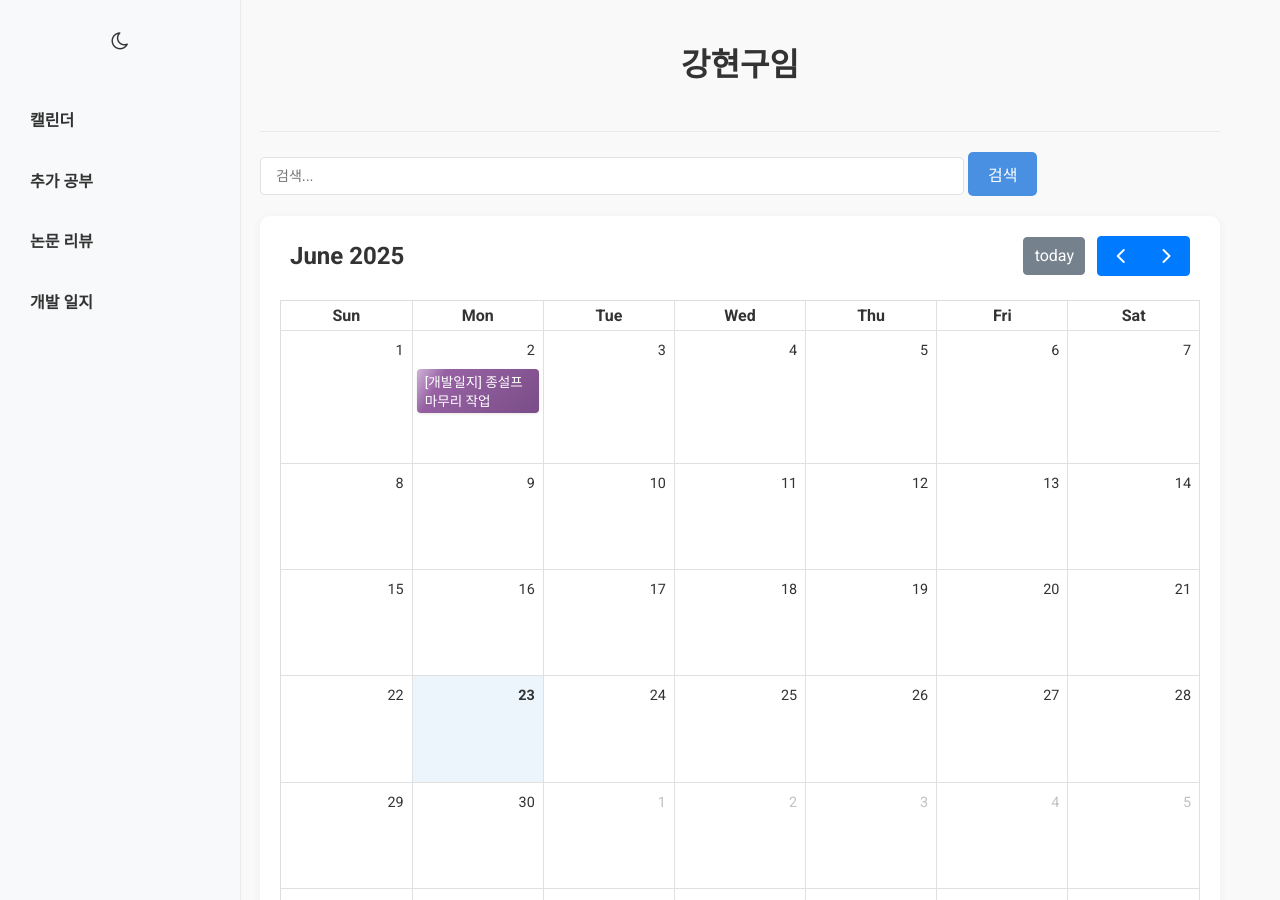
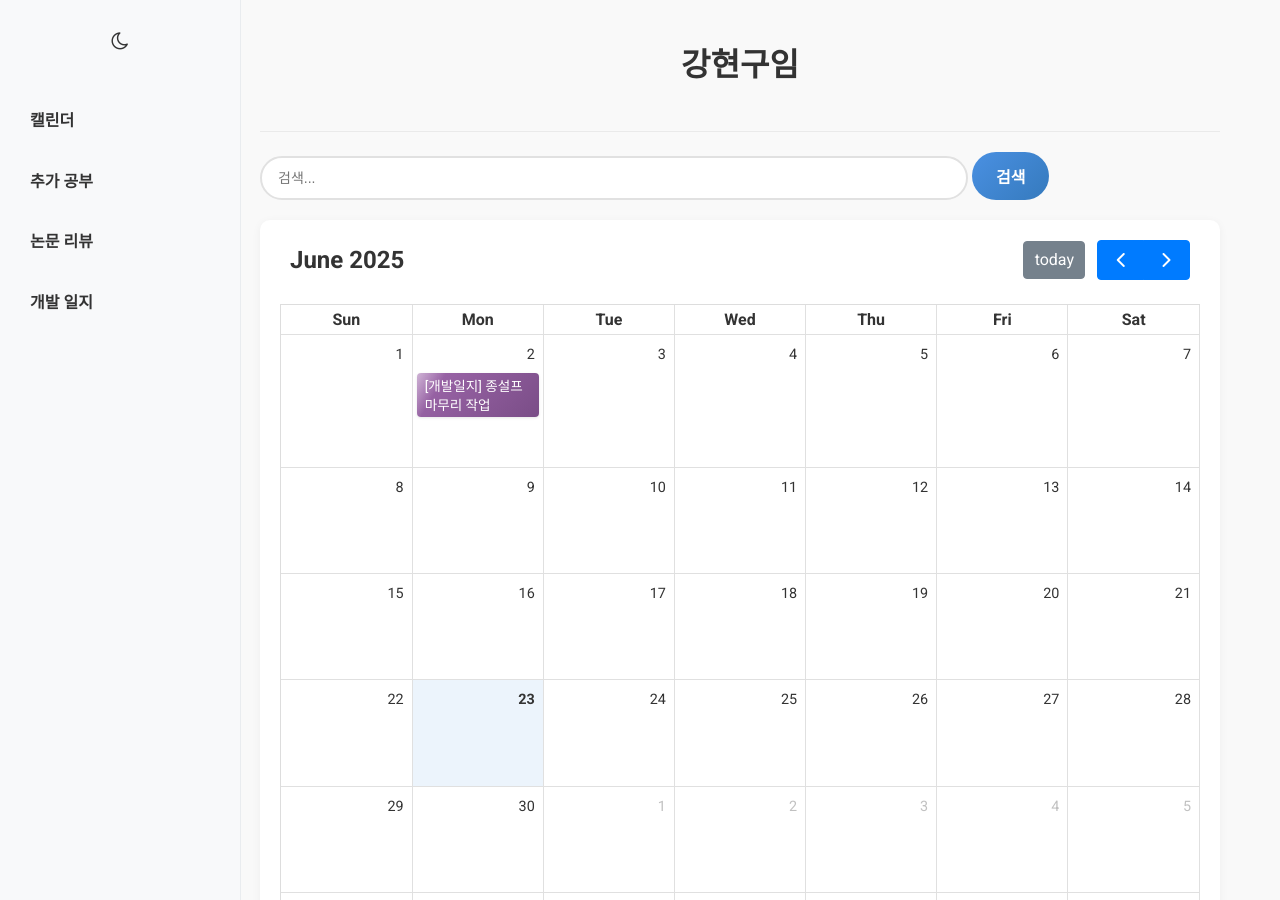
Before and after one commit to ardkyer/ardkyer.github.io, a Jekyll site: the page built from index.markdown, in a window 1280 px wide and 900 px high. Built offline with Jekyll 4.4.1, drawn with Linux system fonts in a browser that asks for light colours; nearby versions of some CDN libraries; comment, search, counter and statistics services are not loaded.

Commit message:
Desigh: 검색기능 디자인

```diff
--- a/_layouts/default.html
+++ b/_layouts/default.html
@@ -320,29 +320,145 @@
             width: 100%;
             /* 검색창 너비도 컨테이너에 맞춤 */
             margin: 20px 0;
+            gap: 10px;
+            align-items: center;
         }
 
 
         #search-input {
             flex: 1;
-            padding: 10px 15px;
-            border: 1px solid #e1e1e1;
-            border-radius: 5px;
+            padding: 12px 16px;
+            border: 2px solid #e1e1e1;
+            border-radius: 25px;
             font-size: 14px;
+            transition: all 0.3s ease;
+            background: white;
+        }
+
+        #search-input:focus {
+            outline: none;
+            border-color: #4a90e2;
+            box-shadow: 0 0 0 3px rgba(74, 144, 226, 0.1);
         }
 
         #search-button {
-            padding: 10px 20px;
-            background-color: #4a90e2;
+            padding: 12px 24px;
+            background: linear-gradient(135deg, #4a90e2 0%, #357abd 100%);
             color: white;
             border: none;
-            border-radius: 5px;
+            border-radius: 25px;
             cursor: pointer;
-            transition: background-color 0.2s;
+            transition: all 0.3s ease;
+            font-weight: 600;
+            white-space: nowrap;
         }
 
         #search-button:hover {
-            background-color: #357abd;
+            transform: translateY(-2px);
+            box-shadow: 0 4px 12px rgba(74, 144, 226, 0.3);
+        }
+
+        #search-button:active {
+            transform: translateY(0);
+        }
+
+        #results-container {
+            margin-top: 20px;
+            animation: fadeIn 0.3s ease;
+        }
+
+        @keyframes fadeIn {
+            from {
+                opacity: 0;
+                transform: translateY(10px);
+            }
+
+            to {
+                opacity: 1;
+                transform: translateY(0);
+            }
+        }
+
+        .search-result {
+            background: white;
+            padding: 20px;
+            margin: 15px 0;
+            border-radius: 12px;
+            box-shadow: 0 4px 6px rgba(0, 0, 0, 0.1);
+            border-left: 4px solid #4a90e2;
+            transition: all 0.3s ease;
+            cursor: pointer;
+        }
+
+        .search-result:hover {
+            transform: translateY(-4px);
+            box-shadow: 0 8px 25px rgba(0, 0, 0, 0.15);
+        }
+
+        .post-category {
+            background: linear-gradient(135deg, #667eea 0%, #764ba2 100%);
+        }
+
+        .paper-review-category {
+            background: linear-gradient(135deg, #f093fb 0%, #f5576c 100%);
+        }
+
+        .further-reading-category {
+            background: linear-gradient(135deg, #4facfe 0%, #00f2fe 100%);
+        }
+
+        .dev-log-category {
+            background: linear-gradient(135deg, #43e97b 0%, #38f9d7 100%);
+        }
+
+        body.dark-mode #search-input {
+            background-color: #2d2d2d;
+            border-color: #3d3d3d;
+            color: #e1e1e1;
+        }
+
+        body.dark-mode #search-input:focus {
+            border-color: #4a90e2;
+            box-shadow: 0 0 0 3px rgba(74, 144, 226, 0.2);
+        }
+
+        body.dark-mode .search-result {
+            background-color: #2d2d2d;
+            color: #e1e1e1;
+            box-shadow: 0 4px 6px rgba(255, 255, 255, 0.05);
+            border-left-color: #4a90e2;
+        }
+
+        body.dark-mode .search-result:hover {
+            box-shadow: 0 8px 25px rgba(255, 255, 255, 0.1);
+        }
+
+        body.dark-mode .search-result h3 a {
+            color: #ffffff;
+        }
+
+        body.dark-mode .search-result p {
+            color: #b0b0b0;
+        }
+
+        .search-highlight {
+            background: linear-gradient(120deg, #a8edea 0%, #fed6e3 100%);
+            padding: 2px 4px;
+            border-radius: 3px;
+            font-weight: bold;
+            animation: pulse 2s infinite;
+        }
+
+        @keyframes pulse {
+
+            0%,
+            100% {
+                opacity: 1;
+            }
+
+            50% {
+                opacity: 0.8;
+            }
         }
 
         /* 반응형 스타일 */
@@ -875,63 +991,95 @@
                 results.forEach(function (post) {
                     var div = document.createElement("div");
                     div.className = "search-result";
-                    div.style.cssText = "background: white; padding: 20px; margin: 15px 0; border-radius: 8px; box-shadow: 0 4px 6px rgba(0, 0, 0, 0.1); border-left: 4px solid #4a90e2; transition: transform 0.2s ease, box-shadow 0.2s ease; cursor: pointer;";
+                    div.style.cssText = "background: white; padding: 0; margin: 20px 0; border-radius: 16px; box-shadow: 0 2px 20px rgba(0, 0, 0, 0.08); border: 1px solid rgba(0, 0, 0, 0.05); transition: all 0.3s ease; cursor: pointer; overflow: hidden;";
 
                     // 호버 효과
                     div.addEventListener('mouseenter', function () {
-                        this.style.transform = 'translateY(-2px)';
-                        this.style.boxShadow = '0 6px 12px rgba(0, 0, 0, 0.15)';
+                        this.style.transform = 'translateY(-8px)';
+                        this.style.boxShadow = '0 8px 30px rgba(0, 0, 0, 0.12)';
                     });
                     div.addEventListener('mouseleave', function () {
                         this.style.transform = 'translateY(0)';
-                        this.style.boxShadow = '0 4px 6px rgba(0, 0, 0, 0.1)';
+                        this.style.boxShadow = '0 2px 20px rgba(0, 0, 0, 0.08)';
                     });
+
+                    // 헤더 영역 (카테고리 + 날짜)
+                    var header = document.createElement("div");
+                    header.style.cssText = "background: linear-gradient(135deg, #667eea 0%, #764ba2 100%); padding: 16px 24px; display: flex; justify-content: space-between; align-items: center;";
+
+                    if (post.category === "논문 리뷰") {
+                        header.style.background = "linear-gradient(135deg, #f093fb 0%, #f5576c 100%)";
+                    } else if (post.category === "추가 공부") {
+                        header.style.background = "linear-gradient(135deg, #4facfe 0%, #00f2fe 100%)";
+                    } else if (post.category === "개발일지") {
+                        header.style.background = "linear-gradient(135deg, #43e97b 0%, #38f9d7 100%)";
+                    }
 
                     // 카테고리 태그
                     var categoryTag = document.createElement("span");
-                    categoryTag.className = post.categoryClass;
                     categoryTag.textContent = post.category;
-                    categoryTag.style.cssText = getCategoryStyle(post.category) +
-                        "display: inline-block; padding: 4px 12px; border-radius: 20px; font-size: 0.8em; font-weight: bold; margin-bottom: 10px;";
-                    div.appendChild(categoryTag);
+                    categoryTag.style.cssText = "color: white; font-size: 0.85em; font-weight: 600; background: rgba(255, 255, 255, 0.2); padding: 6px 12px; border-radius: 20px; backdrop-filter: blur(10px);";
+                    header.appendChild(categoryTag);
+
+                    // 날짜
+                    var dateSpan = document.createElement("span");
+                    dateSpan.style.cssText = "color: rgba(255, 255, 255, 0.9); font-size: 0.8em; font-weight: 100;";
+                    dateSpan.innerHTML = '<i class="fa fa-calendar" style="margin-right: 6px; opacity: 0.8;"></i>' + formatDate(post.date);
+                    header.appendChild(dateSpan);
+
+                    div.appendChild(header);
+
+                    // 콘텐츠 영역
+                    var content = document.createElement("div");
+                    content.style.cssText = "padding: 24px;";
 
                     // 제목
                     var h3 = document.createElement("h3");
-                    h3.style.cssText = "margin: 0 0 8px 0; font-size: 1.3em; line-height: 1.3;";
+                    h3.style.cssText = "margin: 0 0 16px 0; font-size: 1.4em; line-height: 1.3; font-weight: 200;";
                     var a = document.createElement("a");
                     a.href = post.url;
                     a.innerHTML = highlightText(post.title, query);
-                    a.style.cssText = "color: #2c3e50; text-decoration: none; font-weight: 600;";
+                    a.style.cssText = "color: #2d3748; text-decoration: none; transition: color 0.2s ease;";
                     h3.appendChild(a);
-                    div.appendChild(h3);
-
-                    // 날짜
-                    var date = document.createElement("p");
-                    date.style.cssText = "margin: 0 0 12px 0; color: #7f8c8d; font-size: 0.9em; display: flex; align-items: center;";
-                    date.innerHTML = '<i class="fa fa-calendar" style="margin-right: 6px;"></i>작성일: ' + formatDate(post.date);
-                    div.appendChild(date);
+                    content.appendChild(h3);
 
                     // 내용 미리보기
                     var snippet = post.content.toLowerCase().indexOf(query);
                     if (snippet !== -1) {
                         var p = document.createElement("p");
-                        p.style.cssText = "margin: 0; color: #555; font-size: 0.95em; line-height: 1.5; text-align: justify;";
+                        p.style.cssText = "margin: 0; color: #4a5568; font-size: 0.95em; line-height: 1.6; opacity: 0.8;";
                         var start = Math.max(0, snippet - 80);
                         var end = Math.min(post.content.length, snippet + query.length + 80);
                         var preview = post.content.substring(start, end);
                         if (start > 0) preview = "..." + preview;
                         if (end < post.content.length) preview = preview + "...";
                         p.innerHTML = highlightText(preview, query);
-                        div.appendChild(p);
+                        content.appendChild(p);
                     } else {
                         // 검색어가 제목에만 있는 경우 내용 미리보기
                         var p = document.createElement("p");
-                        p.style.cssText = "margin: 0; color: #555; font-size: 0.95em; line-height: 1.5; text-align: justify;";
-                        var preview = post.content.substring(0, 150);
-                        if (post.content.length > 150) preview += "...";
+                        p.style.cssText = "margin: 0; color: #4a5568; font-size: 0.95em; line-height: 1.6; opacity: 0.8;";
+                        var preview = post.content.substring(0, 120);
+                        if (post.content.length > 120) preview += "...";
                         p.textContent = preview;
-                        div.appendChild(p);
+                        content.appendChild(p);
                     }
+
+                    // 더 보기 인디케이터
+                    var readMore = document.createElement("div");
+                    readMore.style.cssText = "margin-top: 16px; color: #667eea; font-size: 0.85em; font-weight: 600; display: flex; align-items: center; opacity: 0.7; transition: opacity 0.2s ease;";
+                    readMore.innerHTML = '자세히 보기 <i class="fa fa-arrow-right" style="margin-left: 6px; font-size: 0.8em;"></i>';
+                    content.appendChild(readMore);
+
+                    div.appendChild(content);
+
+                    // 호버 시 "더 보기" 강조
+                    div.addEventListener('mouseenter', function () {
+                        readMore.style.opacity = '1';
+                    });
+                    div.addEventListener('mouseleave', function () {
+                        readMore.style.opacity = '0.7';
+                    });
 
                     // 클릭 이벤트
                     div.addEventListener('click', function () {
@@ -960,7 +1108,7 @@
 
         function highlightText(text, query) {
             var regex = new RegExp("(" + escapeRegExp(query) + ")", "gi");
-            return text.replace(regex, '<span style="background: linear-gradient(120deg, #a8edea 0%, #fed6e3 100%); padding: 2px 4px; border-radius: 3px; font-weight: bold;">$1</span>');
+            return text.replace(regex, '<span style="background: #ffeb3b; padding: 2px 4px; border-radius: 3px; font-weight: bold; color: #333;">$1</span>');
         }
 
         function escapeRegExp(string) {
```
